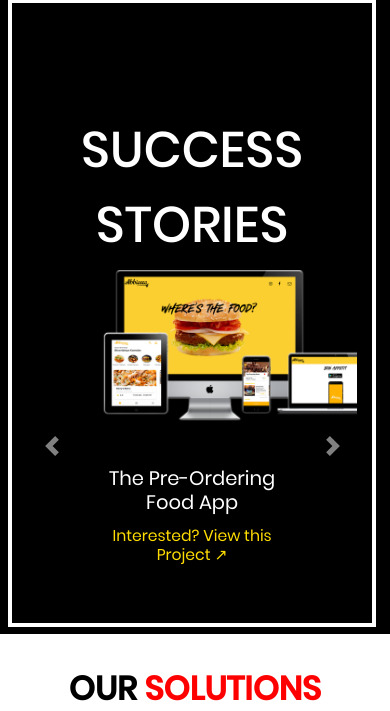
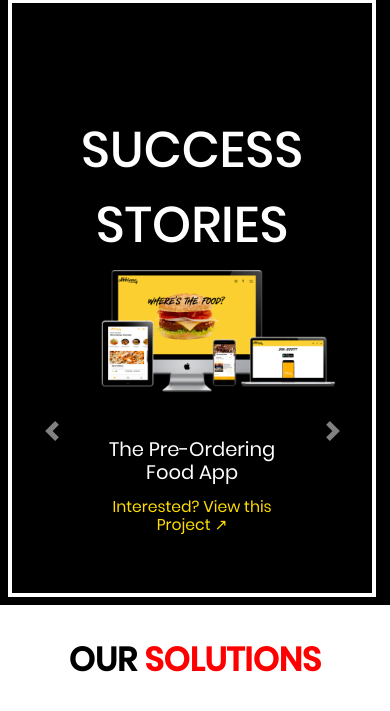
Before and after one commit to SameeranB/adroit, a PHP site: page /index.html in a window 390 px wide. Shown: the part 2535-3246 px from the top of the page. Run offline with PHP 8.4, Linux system fonts and the light colour scheme; some libraries are stand-ins or nearby versions; some web fonts are replaced.

Commit message:
Update style.css

```diff
--- a/css/style.css
+++ b/css/style.css
@@ -724,7 +724,7 @@ font-size: 22px;}
 
 @media only screen and (max-width: 600px) {
 .success4_slides img {
-  width:180%;
+  width:150%;
   padding-right: 50px;
 
 }
```
